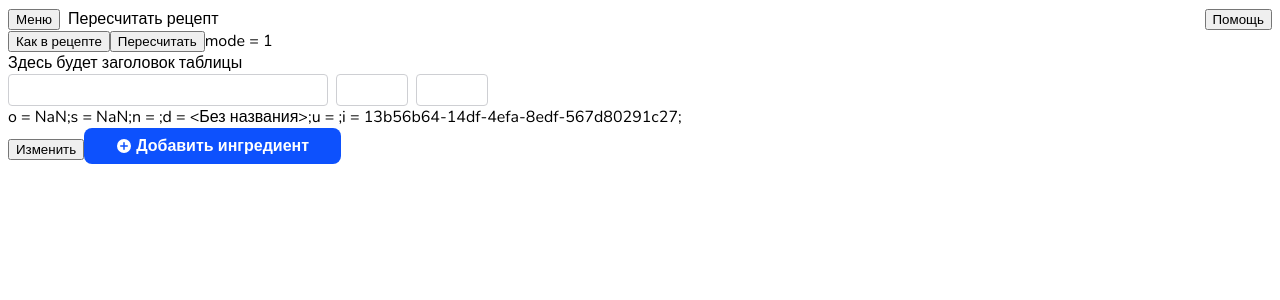
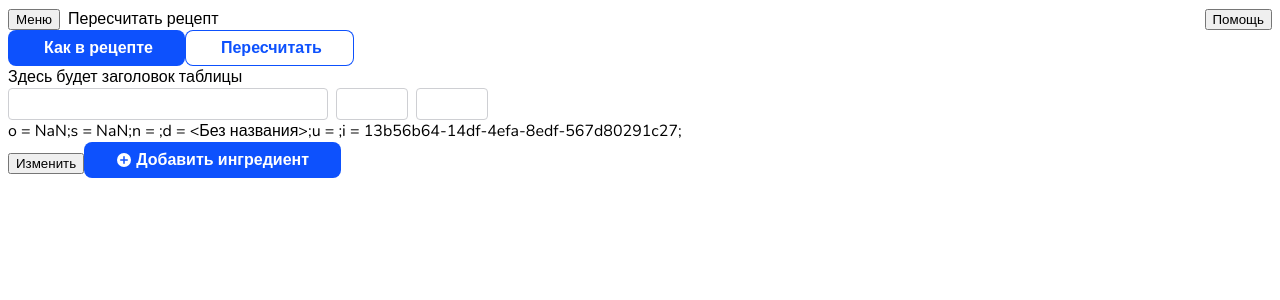
Before and after one commit to stepanzh/Proportio-beta, a Vue app: page / in a window 1280 px wide. Shown: the top 300 px of the page. Built offline with nearby package versions, Linux system fonts and the light colour scheme.

Commit message:
refactor(buttons): template for buttons with icon and label

```diff
--- a/src/assets/base.css
+++ b/src/assets/base.css
@@ -1,4 +1,6 @@
 :root {
+  --blue-ribbon-100: #d8e9ff;
+  --blue-ribbon-200: #b9d8ff;
   --blue-ribbon-400: #529fff;
   --blue-ribbon-600: #0d51fd;
   --blue-ribbon-700: #0c3fe9;
--- a/src/components/OriginalTable.vue
+++ b/src/components/OriginalTable.vue
@@ -20,11 +20,11 @@
         <!-- Actions -->
         <div>
             <button @click="proportio.navToEdit()">Изменить</button>
-            <ButtonFilledPrimary @click="store.add()" label="Добавить ингредиент">
+            <PButtonTemplate @click="store.add()" label="Добавить ингредиент" class="btn-filled-primary">
                 <template #icon>
                     <PlusCircleIcon />
                 </template>
-            </ButtonFilledPrimary>
+            </PButtonTemplate>
         </div>
     </div>
 </template>
@@ -34,7 +34,6 @@
 import { useProportioCalculatorStore } from '@/stores/proportioCalculator'
 import { useProportioNavStore } from '@/stores/proportioNav'
 import OriginalAmount from '@/components/OriginalAmount.vue'
-import ButtonFilledPrimary from '@/ui/ButtonFilledPrimary.vue'
 import { PlusCircleIcon } from '@heroicons/vue/16/solid'
 
 const proportio = useProportioNavStore()
--- a/src/ui/ButtonFilledPrimary.vue
+++ /dev/null
@@ -1,28 +0,0 @@
-<template>
-    <PButtonTemplate :label="label" class="btn-filled-primary">
-        <template #icon>
-            <slot name="icon" />
-        </template>
-    </PButtonTemplate>
-</template>
-
-
-<script setup>
-const props = defineProps({
-    'label': { type: String }
-})
-</script>
-
-
-<style>
-.btn-filled-primary {
-    padding: 8px 32px;
-    background-color: var(--blue-ribbon-600);
-    color: white;
-    border: none;
-    outline: none;
-}
-
-.btn-filled-primary:hover { background-color: var(--blue-ribbon-700); }
-.btn-filled-primary:active { background-color: var(--blue-ribbon-800); }
-</style>
--- a/src/ui/PButtonTemplate.vue
+++ b/src/ui/PButtonTemplate.vue
@@ -19,6 +19,7 @@ const props = defineProps({
 
 <style>
 .btn {
+    padding: 8px 32px;
     cursor: pointer;
     font-size: 16px;
     line-height: 1;
@@ -52,4 +53,26 @@ const props = defineProps({
     padding: 2px 0;
 }
 
+
+.btn-filled-primary {
+    background-color: var(--blue-ribbon-600);
+    color: white;
+    border: none;
+    outline: none;
+}
+
+.btn-filled-primary:hover { background-color: var(--blue-ribbon-700); }
+.btn-filled-primary:active { background-color: var(--blue-ribbon-800); }
+
+
+.btn-outlined {
+    background-color: transparent;
+    box-shadow: inset 0 0 0 1px var(--blue-ribbon-600);
+    border: none;
+    color: var(--blue-ribbon-600);
+}
+
+.btn-outlined:hover { background-color: var(--blue-ribbon-100); }
+.btn-outlined:active { background-color: var(--blue-ribbon-200); }
+
 </style>
--- a/src/ui/index.js
+++ b/src/ui/index.js
@@ -1,9 +1,7 @@
-import ButtonFilledPrimary from '@/ui/ButtonFilledPrimary.vue'
 import PButtonTemplate from '@/ui/PButtonTemplate.vue'
 import TextField from '@/ui/TextField.vue'
 
 export default [
-    ButtonFilledPrimary,
     PButtonTemplate,
     TextField,
 ]
--- a/src/views/proportio/CalculatorView.vue
+++ b/src/views/proportio/CalculatorView.vue
@@ -14,9 +14,8 @@
         <template #body>
             <!-- Mode toggle -->
             <div>
-                <button @click="setOriginal">Как в рецепте</button>
-                <button @click="setScaled">Пересчитать</button>
-                <span>mode = {{ mode }}</span>
+                <PButtonTemplate @click="setOriginal" label="Как в рецепте" :class="{ 'btn-filled-primary': mode === Modes.original, 'btn-outlined': mode === Modes.scale }" />
+                <PButtonTemplate @click="setScaled" label="Пересчитать" :class="{ 'btn-filled-primary': mode === Modes.scale, 'btn-outlined': mode === Modes.original }"/>
             </div>
 
             <!-- Table and actions -->
```
